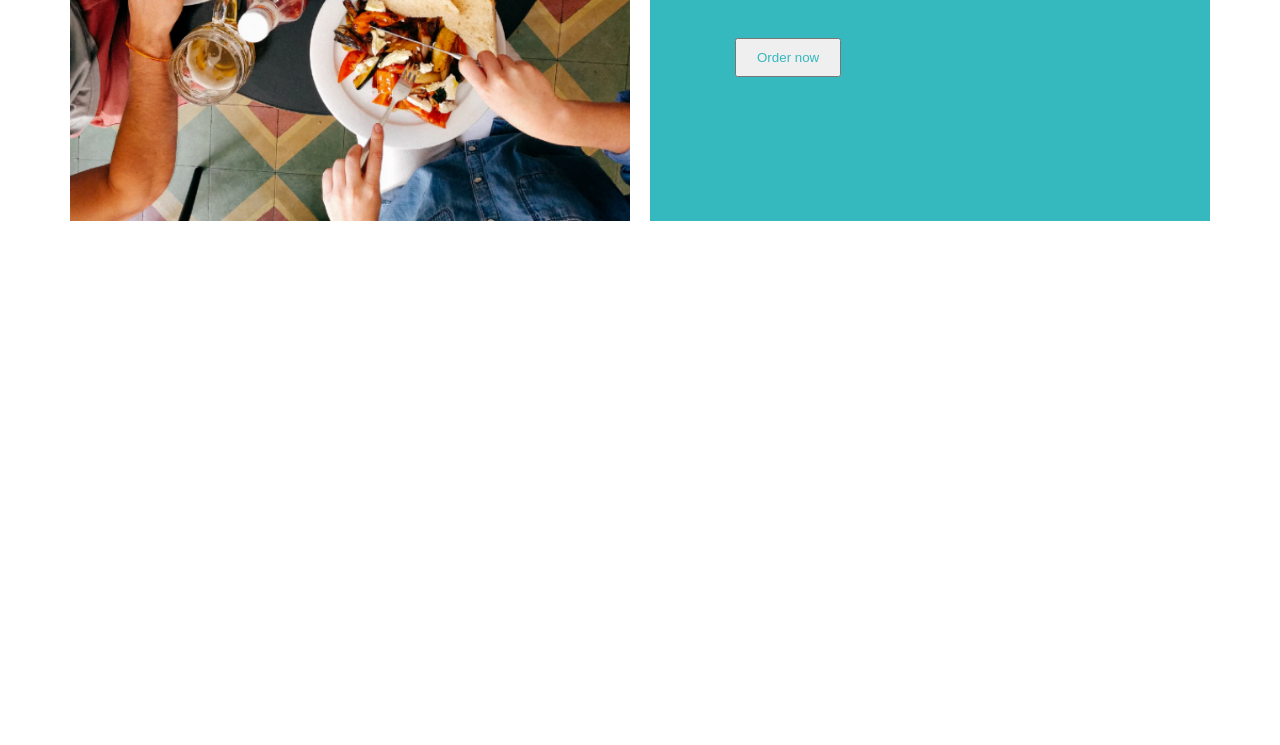
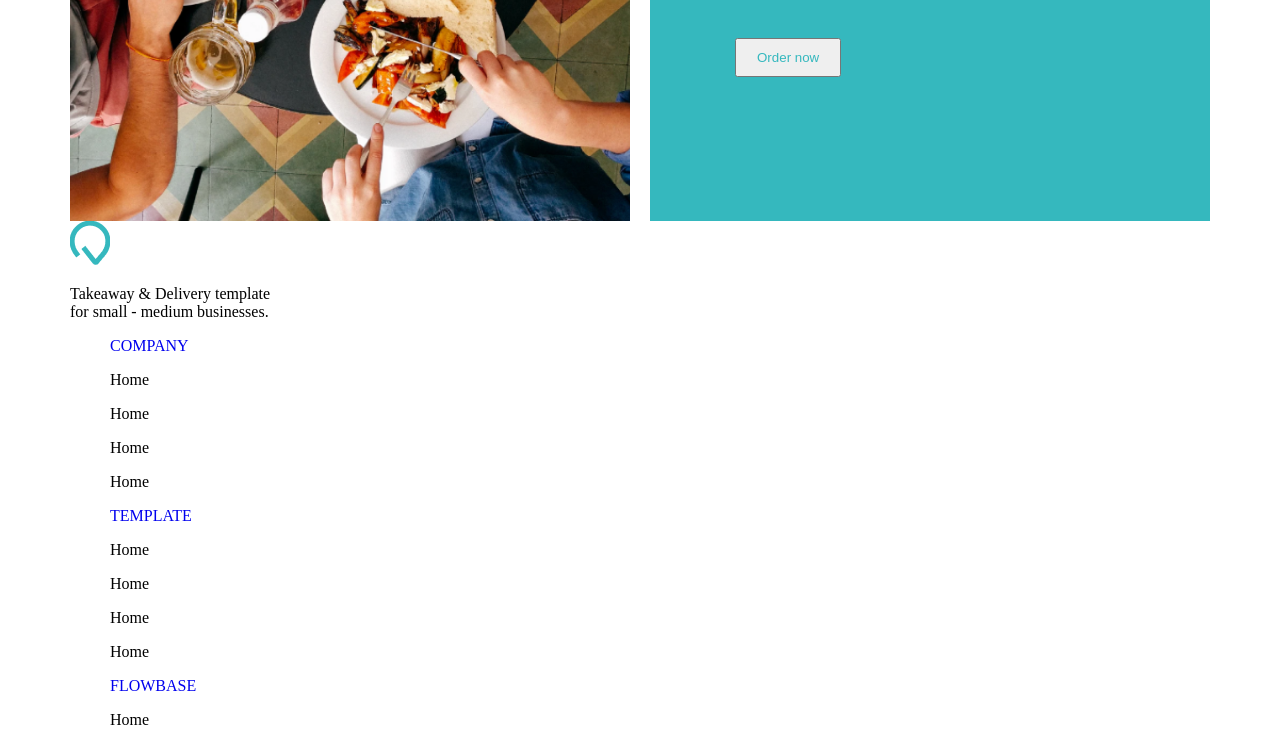
Before and after one commit to HJKMJK13/order, a plain HTML site: page index.html in a window 1280 px wide. Shown: the part 3800-4545 px from the top of the page. Before the commit the page ends 4029 px from the top, so only its background shows below. Drawn offline with Linux system fonts and the light colour scheme.

Commit message:
section-foot finished

```diff
--- a/index.html
+++ b/index.html
@@ -248,7 +248,32 @@
     <section class="foot">
         <div class="container">
             <div class="foot_box">
+                <div class="foot_box1">
+                    <img src="./Path 1.png" alt="#">
+                    <p>Takeaway & Delivery template <br>for small - medium businesses.</p>
+                </div>
+                <ul class="foot_list">
+                    <li class="foot_item">
+                        <a href="#">COMPANY</a>
+                        <p>Home</p>
+                        <p>Home</p>
+                        <p>Home</p>
+                        <p>Home</p>
+                    </li>
 
+                    <li class="foot_item">
+                        <a href="#">TEMPLATE</a>
+                        <p>Home</p>
+                        <p>Home</p>
+                        <p>Home</p>
+                        <p>Home</p>
+                    </li>
+
+                    <li class="foot_item">
+                        <a href="#">FLOWBASE</a>
+                        <p>Home</p>
+                    </li>
+                </ul>
             </div>
         </div>
     </section>
```
